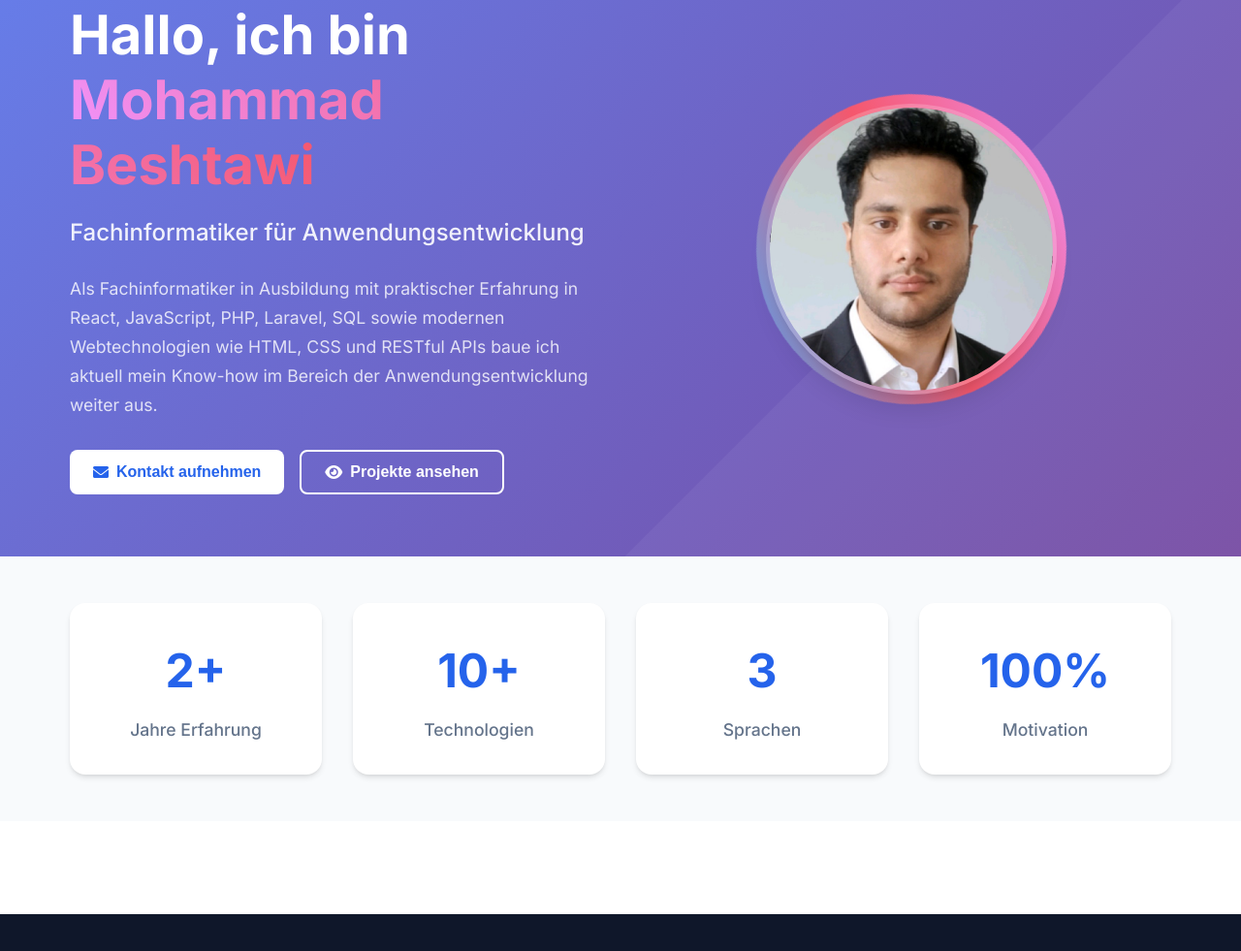
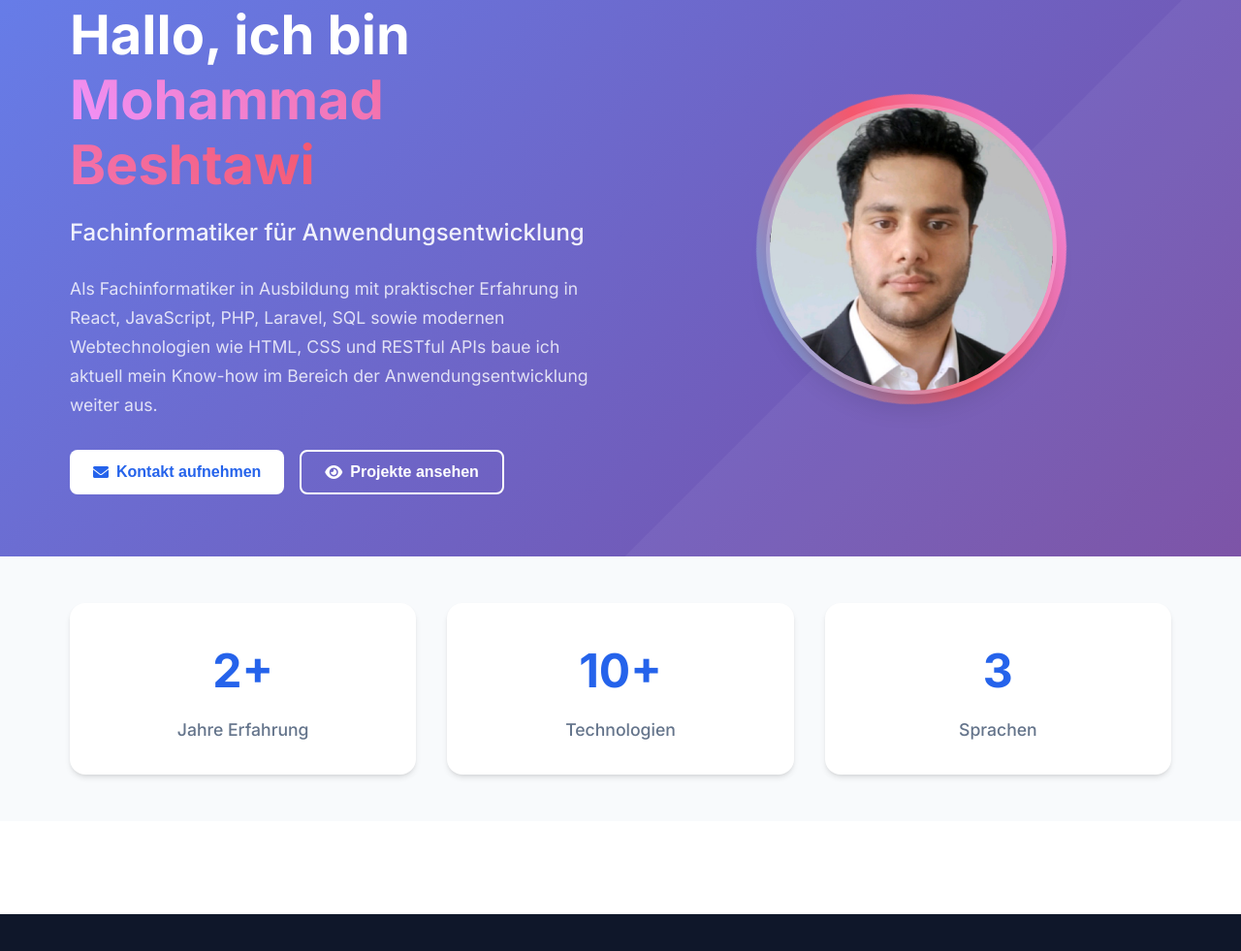
Before and after one commit to Mohammadbs24354/Portfolio, a plain HTML site: page index.html in a window 1280 px wide. Shown: the part 163-1144 px from the top of the page at 97% size. Drawn offline with Linux system fonts and the light colour scheme.

Commit message:
Update index.html

```diff
--- a/index.html
+++ b/index.html
@@ -113,11 +113,7 @@
                         <div class="stat-number">3</div>
                         <div class="stat-label">Sprachen</div>
                     </div>
-                    <div class="stat-item">
-                        <div class="stat-number">100%</div>
-                        <div class="stat-label">Motivation</div>
-                    </div>
-                </div>
+                                  </div>
             </div>
         </section>
 
```
